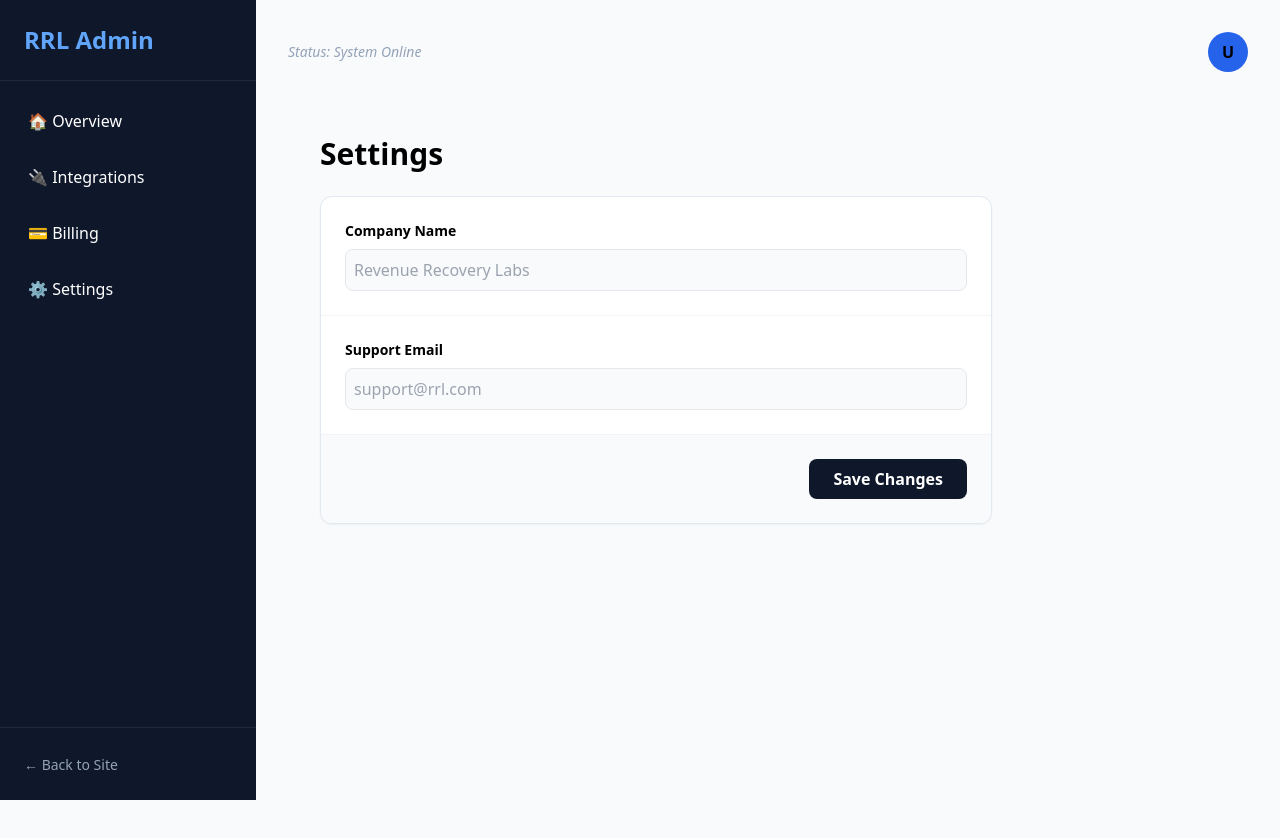
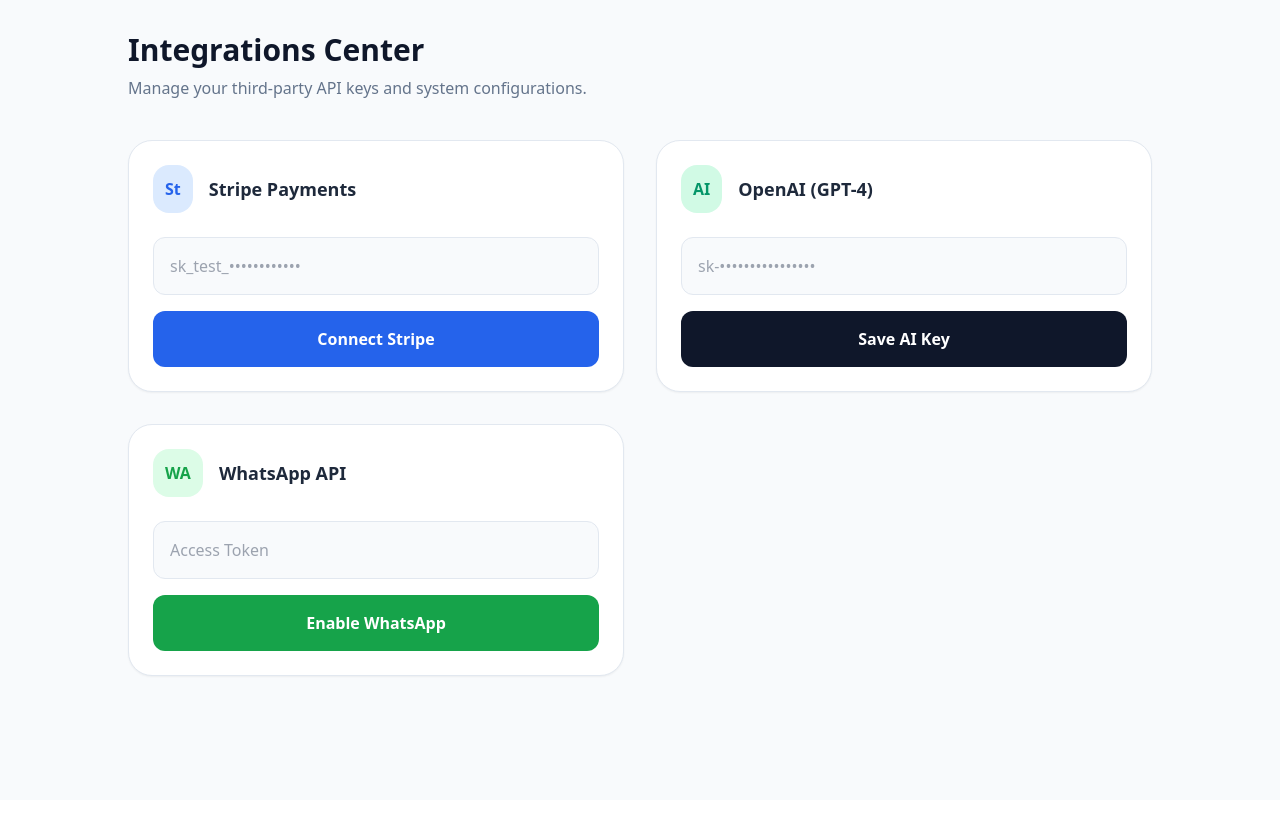
Before and after one commit to RevenueFlowLabs/RRL, a Next.js app: page /settings in a window 1280 px wide. Shown: the top 838 px of the page. After the commit the page ends 800 px from the top, so only its background shows below. Built offline with nearby package versions, Linux system fonts and the light colour scheme.

Commit message:
Full-stack: Integrated Supabase saving logic with a premium settings UI

```diff
--- a/pages/settings.tsx
+++ b/pages/settings.tsx
@@ -1,24 +1,100 @@
-import DashboardLayout from '@/components/layout/DashboardLayout';
+import React, { useState, useEffect } from 'react';
+import { supabase } from '../src/lib/supabaseClient'; // আপনার সুপাবেস ক্লায়েন্ট পাথ নিশ্চিত করুন
 
 export default function Settings() {
+  const [config, setConfig] = useState({
+    stripe_key: '', openai_key: '', whatsapp_token: '', sms_api_key: ''
+  });
+  const [loading, setLoading] = useState(false);
+
+  const handleSave = async (field, value) => {
+    setLoading(true);
+    const { data: { user } } = await supabase.auth.getUser();
+
+    const { error } = await supabase
+      .from('client_configs')
+      .upsert({
+        user_id: user?.id,
+        [field]: value,
+        updated_at: new Date()
+      });
+
+    setLoading(false);
+    if (error) alert('Error saving: ' + error.message);
+    else alert(field.replace('_', ' ').toUpperCase() + ' saved successfully!');
+  };
+
   return (
-    <DashboardLayout>
-      <div className="p-8 bg-slate-50 min-h-screen font-sans">
-        <h1 className="text-3xl font-bold mb-6">Settings</h1>
-        <div className="bg-white rounded-xl shadow-sm border border-slate-200 overflow-hidden max-w-2xl">
-          <div className="p-6 border-b border-slate-100">
-            <label className="block text-sm font-bold mb-2">Company Name</label>
-            <input type="text" className="w-full border rounded-lg p-2 bg-slate-50" placeholder="Revenue Recovery Labs" />
+    <div className="p-8 bg-[#f8fafc] min-h-screen font-sans">
+      <div className="max-w-5xl mx-auto">
+        <header className="mb-10">
+          <h1 className="text-3xl font-extrabold text-slate-900">Integrations Center</h1>
+          <p className="text-slate-500 mt-2">Manage your third-party API keys and system configurations.</p>
+        </header>
+
+        <div className="grid grid-cols-1 md:grid-cols-2 gap-8">
+          {/* Stripe Card */}
+          <div className="bg-white p-6 rounded-3xl border border-slate-200 shadow-sm hover:shadow-md transition">
+            <div className="flex items-center gap-4 mb-6">
+              <div className="bg-blue-100 p-3 rounded-2xl text-blue-600 font-bold">St</div>
+              <h3 className="font-bold text-lg text-slate-800">Stripe Payments</h3>
+            </div>
+            <input
+              type="password"
+              placeholder="sk_test_••••••••••••"
+              className="w-full p-4 rounded-xl bg-slate-50 border border-slate-200 mb-4 focus:ring-2 focus:ring-blue-500 outline-none"
+              onChange={(e) => setConfig({...config, stripe_key: e.target.value})}
+            />
+            <button
+              onClick={() => handleSave('stripe_key', config.stripe_key)}
+              disabled={loading}
+              className="w-full bg-blue-600 text-white font-bold py-4 rounded-xl hover:bg-blue-700 transition active:scale-[0.98]"
+            >
+              {loading ? 'Saving...' : 'Connect Stripe'}
+            </button>
           </div>
-          <div className="p-6 border-b border-slate-100">
-            <label className="block text-sm font-bold mb-2">Support Email</label>
-            <input type="email" className="w-full border rounded-lg p-2 bg-slate-50" placeholder="support@rrl.com" />
+
+          {/* OpenAI Card */}
+          <div className="bg-white p-6 rounded-3xl border border-slate-200 shadow-sm hover:shadow-md transition">
+            <div className="flex items-center gap-4 mb-6">
+              <div className="bg-emerald-100 p-3 rounded-2xl text-emerald-600 font-bold">AI</div>
+              <h3 className="font-bold text-lg text-slate-800">OpenAI (GPT-4)</h3>
+            </div>
+            <input
+              type="password"
+              placeholder="sk-••••••••••••••••"
+              className="w-full p-4 rounded-xl bg-slate-50 border border-slate-200 mb-4 focus:ring-2 focus:ring-emerald-500 outline-none"
+              onChange={(e) => setConfig({...config, openai_key: e.target.value})}
+            />
+            <button
+              onClick={() => handleSave('openai_key', config.openai_key)}
+              className="w-full bg-slate-900 text-white font-bold py-4 rounded-xl hover:bg-slate-800 transition active:scale-[0.98]"
+            >
+              Save AI Key
+            </button>
           </div>
-          <div className="p-6 bg-slate-50 text-right">
-            <button className="bg-slate-900 text-white px-6 py-2 rounded-lg font-bold">Save Changes</button>
+
+          {/* WhatsApp Cloud API */}
+          <div className="bg-white p-6 rounded-3xl border border-slate-200 shadow-sm hover:shadow-md transition">
+            <div className="flex items-center gap-4 mb-6">
+              <div className="bg-green-100 p-3 rounded-2xl text-green-600 font-bold">WA</div>
+              <h3 className="font-bold text-lg text-slate-800">WhatsApp API</h3>
+            </div>
+            <input
+              type="text"
+              placeholder="Access Token"
+              className="w-full p-4 rounded-xl bg-slate-50 border border-slate-200 mb-4 focus:ring-2 focus:ring-green-500 outline-none"
+              onChange={(e) => setConfig({...config, whatsapp_token: e.target.value})}
+            />
+            <button
+              onClick={() => handleSave('whatsapp_token', config.whatsapp_token)}
+              className="w-full bg-green-600 text-white font-bold py-4 rounded-xl hover:bg-green-700 transition"
+            >
+              Enable WhatsApp
+            </button>
           </div>
         </div>
       </div>
-    </DashboardLayout>
-  )
+    </div>
+  );
 }
```
